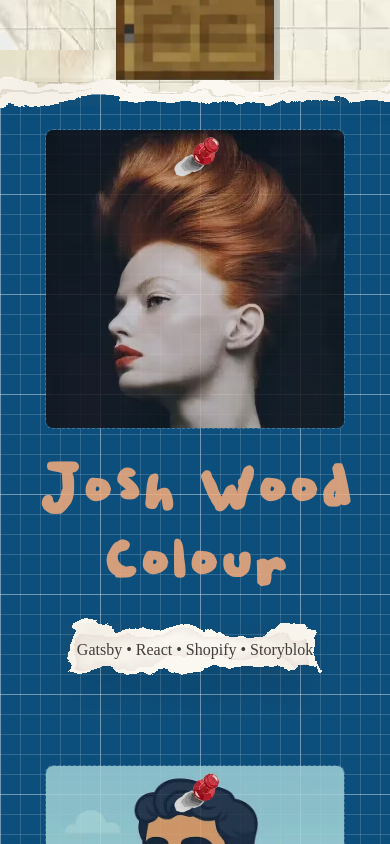
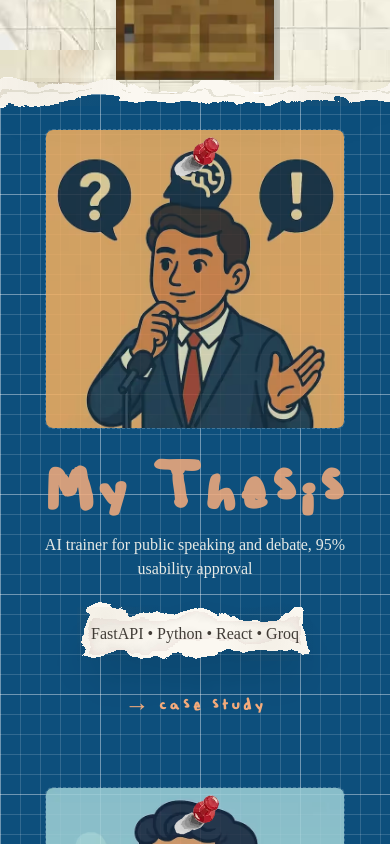
Before and after one commit to heisjuanda/personal-portfolio, a React (Vite) app: page / in a window 390 px wide. Shown: the part 3100-3944 px from the top of the page. Built offline with nearby package versions, Linux system fonts and the light colour scheme.

Commit message:
improve project view origin path

```diff
--- a/src/build-info.js
+++ b/src/build-info.js
@@ -1,2 +1,2 @@
 // Generated by scripts/generate-seo-dates.mjs — do not edit by hand.
-export const LAST_MODIFIED = "2026-09-19T19:31:55-05:00";
+export const LAST_MODIFIED = "2026-09-19T19:36:10-05:00";
--- a/src/components/ProjectCard/ProjectCard.css
+++ b/src/components/ProjectCard/ProjectCard.css
@@ -118,11 +118,54 @@
   letter-spacing: 1px;
 }
 
-.project-spec-row__title-link {
+.project-spec-row__text-link {
+  display: flex;
+  flex-direction: column;
+  align-items: flex-start;
+  gap: 6px;
   color: inherit;
   text-decoration: none;
-  display: inline-block;
-  transition: transform 0.2s ease, text-shadow 0.2s ease;
+  border-radius: 6px;
+}
+
+.project-spec-row__text-link:focus-visible {
+  outline: 3px dashed var(--color-project-title);
+  outline-offset: 8px;
+}
+
+.project-spec-row__hook {
+  font-family: var(--font-text);
+  font-size: 17px;
+  line-height: 1.5;
+  margin: 0 0 2px;
+  color: rgba(249, 246, 238, 0.92);
+  max-width: 46ch;
+}
+
+.project-spec-row__hint {
+  font-family: var(--font-sharpie);
+  font-size: 1.55rem;
+  letter-spacing: 1.5px;
+  color: var(--color-project-title);
+  margin-top: 4px;
+  transition: opacity 0.25s ease, transform 0.25s ease;
+}
+
+@media (hover: hover) {
+  .project-spec-row__hint {
+    opacity: 0;
+    transform: translateX(-6px);
+  }
+
+  .project-spec-row__text-link:hover .project-spec-row__hint,
+  .project-spec-row__text-link:focus-visible .project-spec-row__hint {
+    opacity: 1;
+    transform: translateX(0);
+  }
+
+  .project-spec-row__text-link:hover .project-spec-row__title {
+    opacity: 1;
+  }
 }
 
 .project-spec-row__description {
@@ -168,4 +211,12 @@
   .project-spec-row__title {
     font-size: 80px;
   }
+
+  .project-spec-row__text-link {
+    align-items: center;
+  }
+
+  .project-spec-row__hook {
+    font-size: 16px;
+  }
 }
--- a/src/components/ProjectCard/ProjectCard.jsx
+++ b/src/components/ProjectCard/ProjectCard.jsx
@@ -8,7 +8,7 @@
 
 gsap.registerPlugin(ScrollTrigger);
 
-export default function ProjectCard({ id, name, stack, realSrc, blueprintSrc }) {
+export default function ProjectCard({ id, name, hook, stack, realSrc, blueprintSrc }) {
   const cardRef = useRef(null);
   const realImageRef = useRef(null);
   const revealRef = useRef(null);
@@ -86,12 +86,16 @@
       </div>
 
       <div className="project-spec-row__details">
+        <Link to={`/projects/${id}`} viewTransition className="project-spec-row__text-link">
           <h3 className="project-spec-row__title" style={{ viewTransitionName: `project-title-${id}` }}>
             {name}
           </h3>
+          {hook && <p className="project-spec-row__hook">{hook}</p>}
           <PaperContainer className="project-spec-row__description-container">
             <p className="project-spec-row__description">{stack}</p>
           </PaperContainer>
+          <span className="project-spec-row__hint" aria-hidden="true">&rarr; case study</span>
+        </Link>
       </div>
     </div>
   );
--- a/src/views/Projects/Projects.jsx
+++ b/src/views/Projects/Projects.jsx
@@ -4,12 +4,24 @@
 
 import "./Projects.css";
 
+const ORDERED_PROJECTS = [...PROJECTS_DATA].sort(
+  (a, b) => (a.order ?? 99) - (b.order ?? 99),
+);
+
 export default function Projects() {
   return (
     <section className="projects blueprint-bg" id="projects" aria-labelledby="projects-heading">
       <h2 id="projects-heading" className="sr-only">Projects</h2>
-      {PROJECTS_DATA.map((project) => (
-        <ProjectCard key={project.id} id={project.id} name={project.name} stack={project.stack} realSrc={project.realSrc} blueprintSrc={project.blueprintSrc} />
+      {ORDERED_PROJECTS.map((project) => (
+        <ProjectCard
+          key={project.id}
+          id={project.id}
+          name={project.name}
+          hook={project.hook}
+          stack={project.stack}
+          realSrc={project.realSrc}
+          blueprintSrc={project.blueprintSrc}
+        />
       ))}
     </section>
   );
--- a/src/views/data/projects.data.js
+++ b/src/views/data/projects.data.js
@@ -16,12 +16,16 @@
  *   metricsNote   caption under the metrics when they need a caveat
  *   related       ids of curated related case studies
  *   links         { live, liveLabel?, repo, paper }
+ *   order         position on the home list (1 = first)
+ *   hook          one line under the name on the home card: what it is and the payoff (≤ 70 chars)
  */
 export const PROJECTS_DATA = [
   {
     // project card data
     id: "josh-wood-colour",
     name: "Josh Wood Colour",
+    order: 3,
+    hook: "Headless Shopify store made ~20% faster for a UK brand",
     title: "Josh Wood Colour: a headless Shopify storefront rebuilt with Gatsby 5 and Storyblok",
     seoTitle: "Headless Shopify Store with Gatsby & Storyblok: Case Study",
     stack: "Gatsby • React • Shopify • Storyblok",
@@ -197,6 +201,8 @@
     // project card data
     id: "juandabot",
     name: "Juanda Bot",
+    order: 2,
+    hook: "Telegram assistant for students, running 24/7 on n8n and Groq",
     title: "Juanda Bot: a Telegram AI assistant built with Python, n8n, Ollama and Groq",
     seoTitle: "Telegram AI Assistant: n8n, Ollama & Groq (How I Built It)",
     stack: "Python • Telegram API • Groq • n8n",
@@ -352,6 +358,8 @@
     // project card data
     id: "lambda-lang",
     name: "Lambda Lang",
+    order: 6,
+    hook: "A small language and its interpreter, built from the grammar up",
     title: "Lambda Lang: an interpreter for a small language, built in Racket with EOPL and SLLGEN",
     seoTitle: "Building an Interpreter in Racket with EOPL & SLLGEN",
     stack: "Racket • EOPL • Interpreter Design",
@@ -497,6 +505,8 @@
     // project card data
     id: "patitas-a-casa",
     name: "Patitas a Casa",
+    order: 4,
+    hook: "One adoption platform for shelters in Mendoza, Argentina",
     title: "Patitas a Casa: a volunteer-built pet adoption platform in React, Express and MongoDB",
     seoTitle: "Pet Adoption Platform in React, Node & MongoDB: Case Study",
     stack: "React • TypeScript • Node • MongoDB",
@@ -674,6 +684,8 @@
     // project card data
     id: "portfolio",
     name: "My Portfolio",
+    order: 5,
+    hook: "This site: PageSpeed 100 without giving up the motion",
     title: "How I built this site at PageSpeed 100: React, GSAP, prerender and a Cloudflare Worker",
     nickname: "My Portfolio",
     seoTitle: "React + GSAP Portfolio at PageSpeed 100: How I Built It",
@@ -852,6 +864,8 @@
     // project card data
     id: "thesis",
     name: "My Thesis",
+    order: 1,
+    hook: "AI trainer for public speaking and debate, 95% usability approval",
     title: "Building an AI public speaking and debate trainer with FastAPI, React, Whisper and Llama 3",
     nickname: "My Thesis",
     seoTitle: "AI Public Speaking & Debate Trainer (Thesis): Whisper + LLM",
```
Lines whose indentation alone changed are shown as unchanged.
